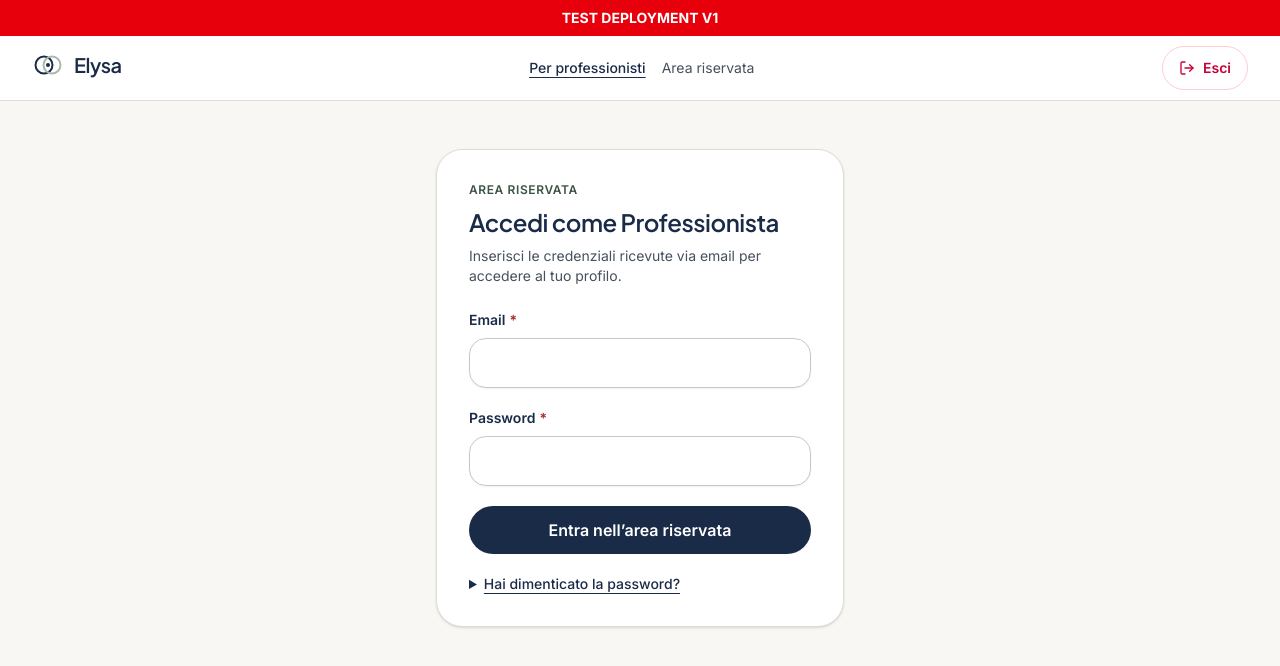
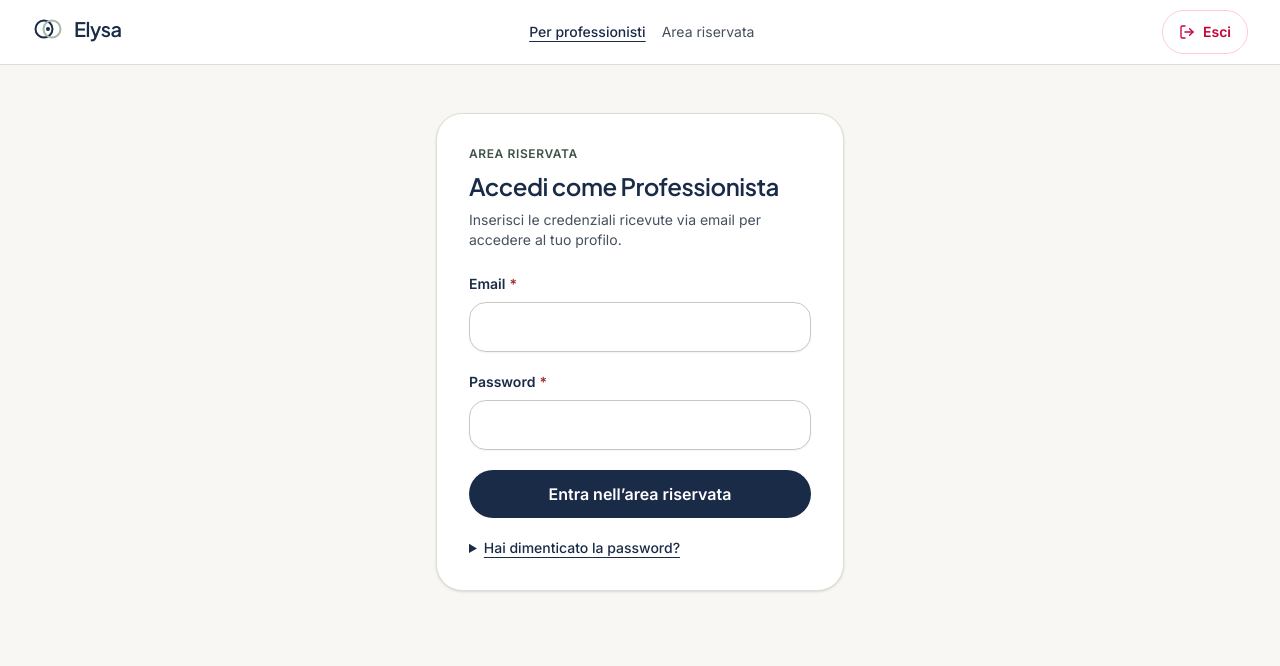
Before and after one commit to Elysagroup/elysa-web, a Next.js app: page /dashboard/login in a window 1280 px wide. Shown: the top 666 px of the page. Built offline with nearby package versions, Linux system fonts and the light colour scheme; no server answers.

Commit message:
Feat: official final version without test banner

```diff
--- a/app/dashboard/layout.tsx
+++ b/app/dashboard/layout.tsx
@@ -20,9 +20,6 @@ export default async function DashboardLayout({ children }: { children: React.Re
   return (
     <div className="flex min-h-dvh flex-col bg-ivory">
       <header className="border-b border-border bg-white">
-        <div className="w-full bg-red-600 px-4 py-2 text-center text-sm font-bold text-white">
-          TEST DEPLOYMENT V1
-        </div>
         <div className="mx-auto flex min-h-16 w-full max-w-7xl items-center justify-between gap-4 px-5 py-2 sm:px-8">
           <Link href={loggedIn ? '/dashboard' : '/dashboard/login'} className="rounded-md">
             <Logo />
--- a/middleware.ts
+++ b/proxy.ts
@@ -1,6 +1,6 @@
 import { NextResponse, type NextRequest } from 'next/server'
 import { createServerClient } from '@supabase/ssr'
-import { readSessionToken, sessionCookieName, type SessionPayload, type SessionRole } from '@/lib/professionals/session'
+import { readSessionToken, sessionCookieName } from '@/lib/professionals/session'
 
 type RefreshedCookie = {
   name: string
@@ -8,7 +8,7 @@ type RefreshedCookie = {
   options?: Parameters<NextResponse['cookies']['set']>[2]
 }
 
-export async function middleware(request: NextRequest) {
+export async function proxy(request: NextRequest) {
   const { pathname } = request.nextUrl
 
   if (pathname.startsWith('/dashboard')) {
```
